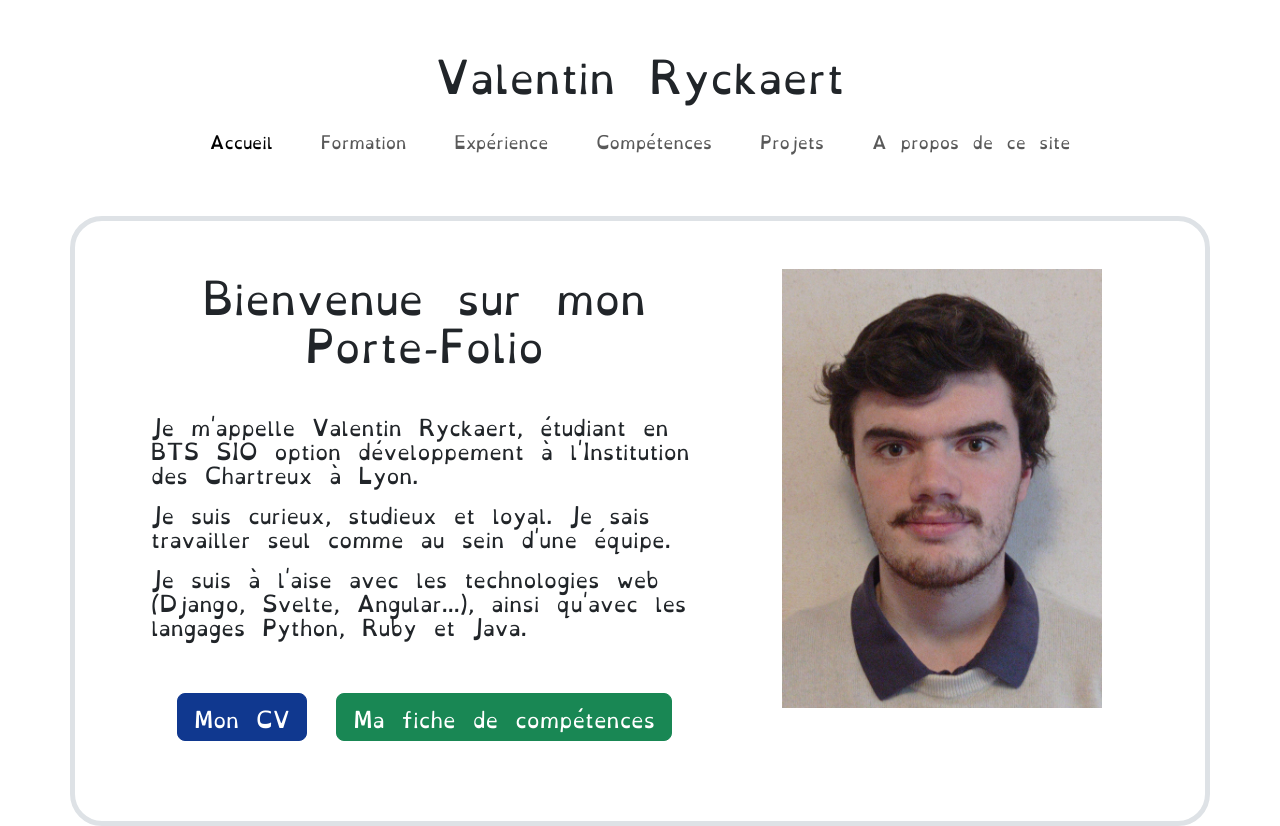
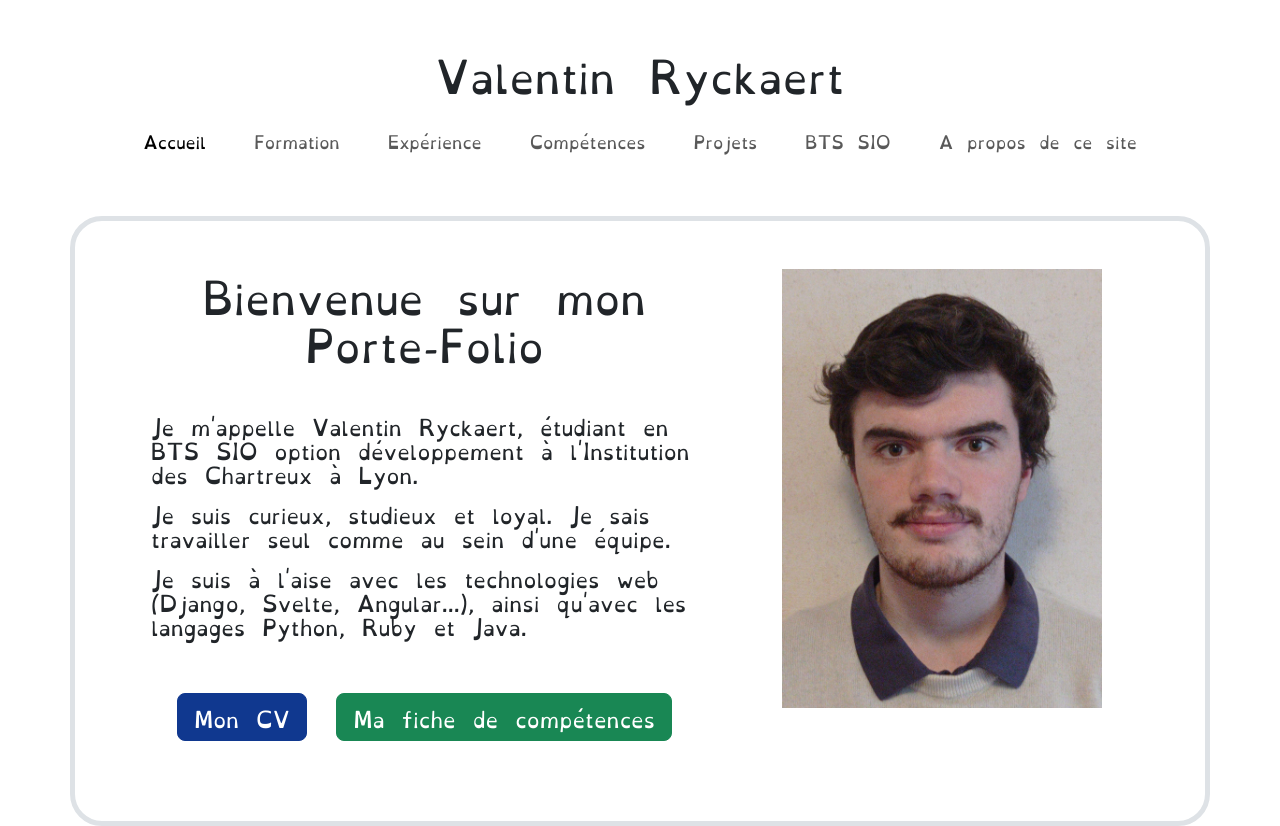
Before and after one commit to valentinRyckaert/portefolio, a SvelteKit app: page / in a window 1280 px wide. Shown: the top 826 px of the page. Built offline with nearby package versions, Linux system fonts and the light colour scheme.

Commit message:
add new branch for grille de competences

```diff
--- a/src/components/layout/Navbar.svelte
+++ b/src/components/layout/Navbar.svelte
@@ -35,6 +35,9 @@
             <a class="nav-link {active == '/projets' ? "active" : ""}" href="/projets" on:click={event => setActiveRoute('/projets')}>Projets</a>
           </li>
           <li class="nav-item mx-3">
+            <a class="nav-link {active == '/bts_sio' ? "active" : ""}" href="/bts_sio" on:click={event => setActiveRoute('/bts_sio')}>BTS SIO</a>
+          </li>
+          <li class="nav-item mx-3">
             <a class="nav-link {active == '/a_propos' ? "active" : ""}" href="/a_propos" on:click={event => setActiveRoute('/a_propos')}>A propos de ce site</a>
           </li>
         </ul>
```
Also changed, not shown: src/routes/bts_sio/+page.svelte (added), src/routes/bts_sio/croix/ocs-gpi.yaml (added).
